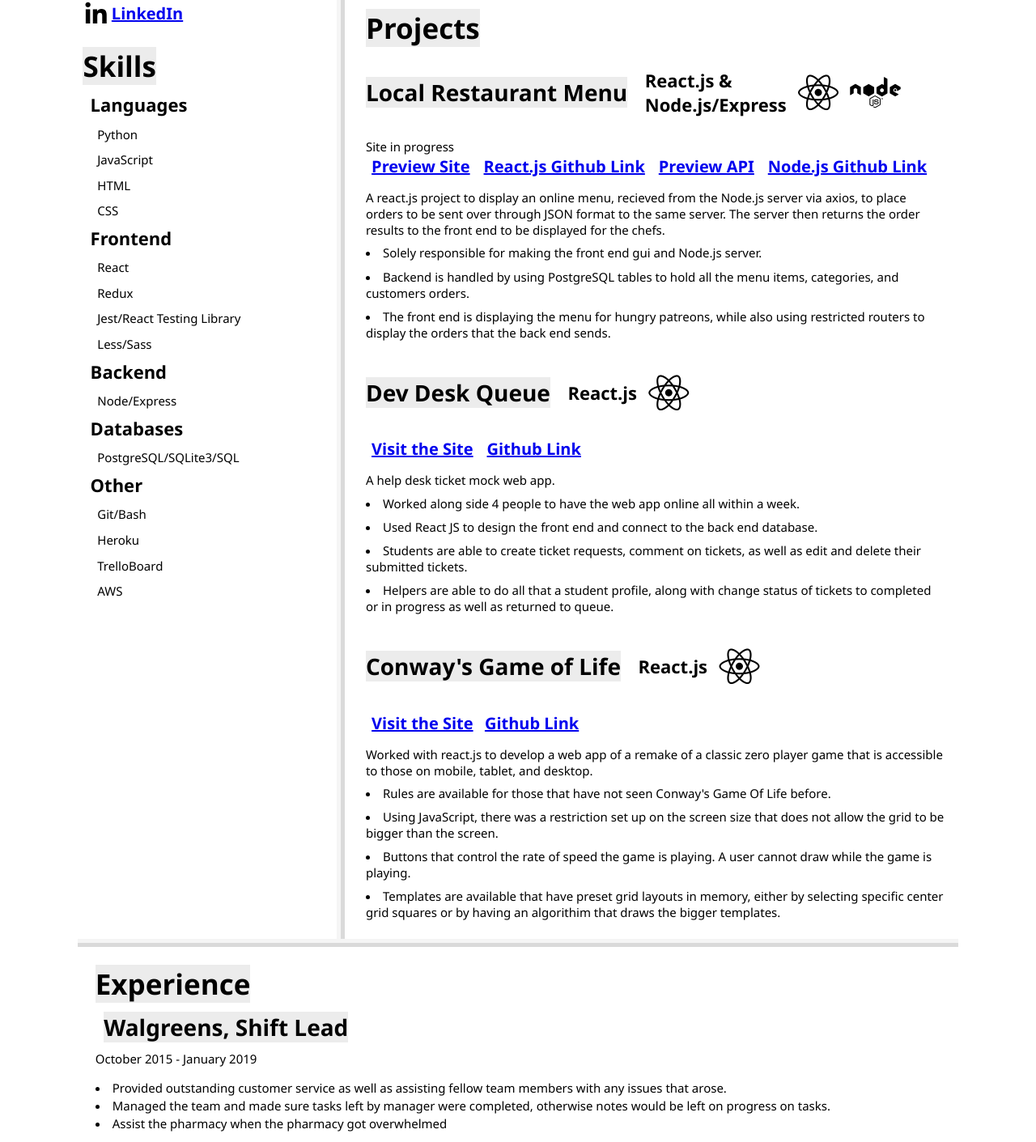
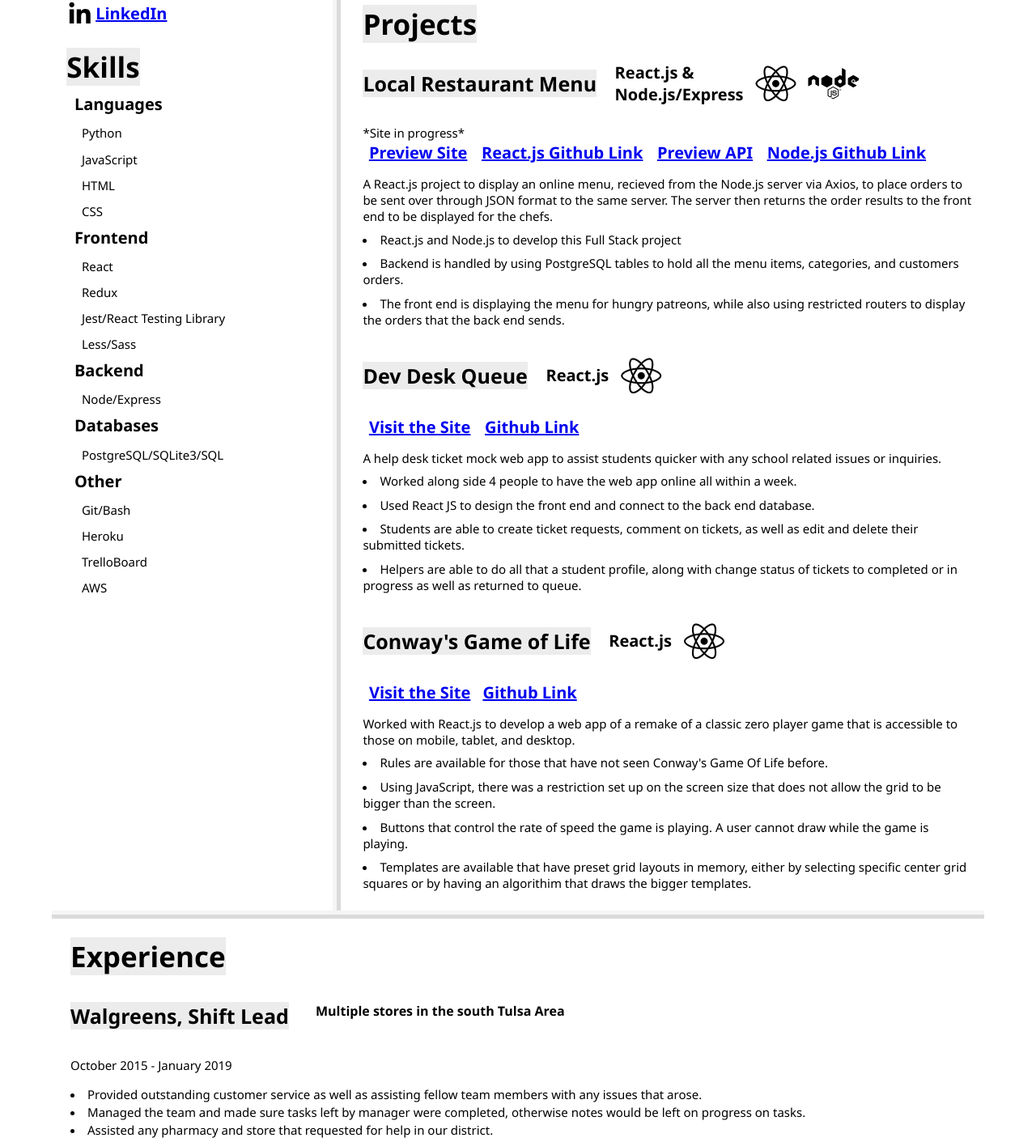
Before and after one commit to Perezented/Resume, a plain HTML site: page index.html in a window 1280 px wide. Shown: the part 502-1913 px from the top of the page at 81% size. Drawn offline with Linux system fonts and the light colour scheme.

Commit message:
typo fixes and addition of multiple locations for work exp.

```diff
--- a/index.html
+++ b/index.html
@@ -82,7 +82,7 @@
                 <div class="flexed">
                   <h4 class="lambda_school">Lambda School</h4>
                   <h6>Based out of San Francisco, California</h6>
-                  <h6>2020</h6>
+                  <h6>Dec 2019 - Present</h6>
                 </div>
               </div>
               <h5>Full Stack Web Dev & Computer Science</h5>
@@ -108,7 +108,7 @@
                       <i class="fab fa-react fa-5x"></i>
                       <i class="fab fa-node fa-5x"></i>
                     </div>
-                    <p>Site in progress</p>
+                    <p>*Site in progress*</p>
                     <a href="https://react-menu-7lqk5p20n.vercel.app/"
                       >Preview Site</a
                     >
@@ -125,15 +125,14 @@
                   <div>
                     <br />
                     <p>
-                      A react.js project to display an online menu, recieved
-                      from the Node.js server via axios, to place orders to be
+                      A React.js project to display an online menu, recieved
+                      from the Node.js server via Axios, to place orders to be
                       sent over through JSON format to the same server. The
                       server then returns the order results to the front end to
                       be displayed for the chefs.
                     </p>
                     <li>
-                      Solely responsible for making the front end gui and
-                      Node.js server.
+                      React.js and Node.js to develop this Full Stack project
                     </li>
                     <li>
                       Backend is handled by using PostgreSQL tables to hold all
@@ -161,7 +160,10 @@
                 >
               </div>
               <br />
-              <p>A help desk ticket mock web app.</p>
+              <p>
+                A help desk ticket mock web app to assist students quicker with
+                any school related issues or inquiries.
+              </p>
               <li>
                 Worked along side 4 people to have the web app online all within
                 a week.
@@ -198,7 +200,7 @@
                 <div>
                   <br />
                   <p>
-                    Worked with react.js to develop a web app of a remake of a
+                    Worked with React.js to develop a web app of a remake of a
                     classic zero player game that is accessible to those on
                     mobile, tablet, and desktop.
                   </p>
@@ -230,8 +232,13 @@
     <section class="exp">
       <div>
         <h3>Experience</h3>
-        <h4>Walgreens, Shift Lead</h4>
-        <p>October 2015 - January 2019</p>
+        <div class="flexed">
+          <div class="locationPosition">
+            <h4>Walgreens, Shift Lead</h4>
+            <p>October 2015 - January 2019</p>
+          </div>
+          <h6>Multiple stores in the south Tulsa Area</h6>
+        </div>
         <br />
         <div>
           <li>
@@ -242,7 +249,10 @@
             Managed the team and made sure tasks left by manager were completed,
             otherwise notes would be left on progress on tasks.
           </li>
-          <li>Assist the pharmacy when the pharmacy got overwhelmed</li>
+          <li>
+            Assisted any pharmacy and store that requested for help in our
+            district.
+          </li>
         </div>
       </div>
     </section>
--- a/styles/less/main.less
+++ b/styles/less/main.less
@@ -5,7 +5,7 @@ html {
   font-family: "Segoe UI", Tahoma, Geneva, Verdana, sans-serif;
 }
 body {
-  width: 85%;
+  width: 90%;
   margin: 0 auto;
   display: grid;
 }
@@ -32,13 +32,13 @@ h3 {
   font-size: 3.5rem;
 }
 h4 {
-  font-size: 2.8rem;
+  font-size: 2.5rem;
 }
 h5 {
-  font-size: 2.2rem;
+  font-size: 2rem;
 }
 h6 {
-  font-size: 1.8rem;
+  font-size: 1.6rem;
 }
 p {
   font-size: 1.5rem;
@@ -148,6 +148,7 @@ section {
 @left: 30%;
 .left {
   width: @left;
+  padding-left: 1%;
 }
 .right {
   width: 100%-@left;
@@ -165,7 +166,12 @@ section {
   border-top: @border_style;
   h4 {
     padding: 0;
-    margin: 1%;
+  }
+  .flexed {
+    display: flex;
+    h6 {
+      margin: 3%;
+    }
   }
 }
 // width: 100%;
```
Also changed, not shown: styles/css/index.css, styles/css/main.css.
